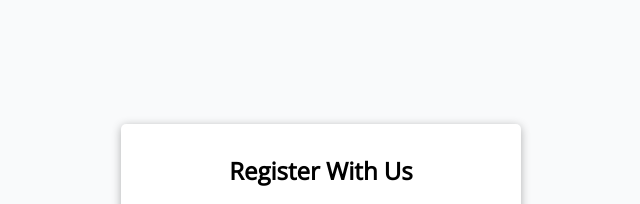
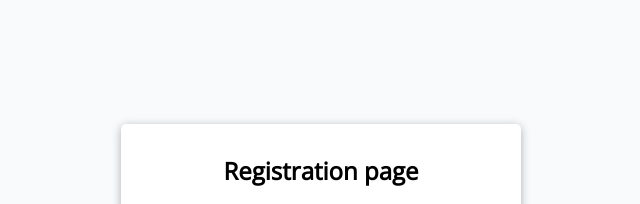
Before and after one commit to Ramandeep1214/Form-validator, a plain HTML site: page index.html in a window 1280 px wide. Shown: the top 204 px of the page, 319-959 px from the left. Drawn offline with nearby package versions, Linux system fonts and the light colour scheme.

Commit message:
make Regiatration page

```diff
--- a/index.html
+++ b/index.html
@@ -10,7 +10,7 @@
   <body>
     <div class="container">
       <form id="form" class="form">
-        <h2>Register With Us</h2>
+        <h2>Registration page</h2>
         <div class="form-control">
           <label for="username">Username</label>
           <input type="text" id="username" placeholder="Enter username" />
```
